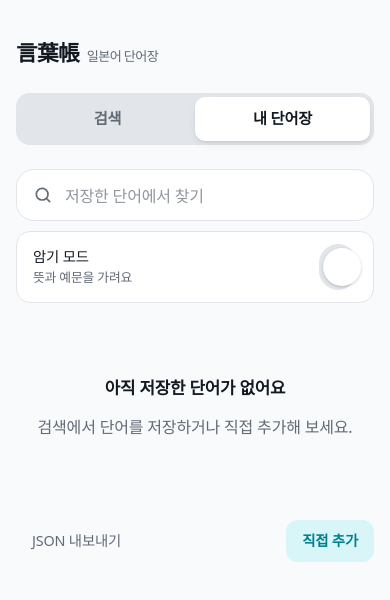
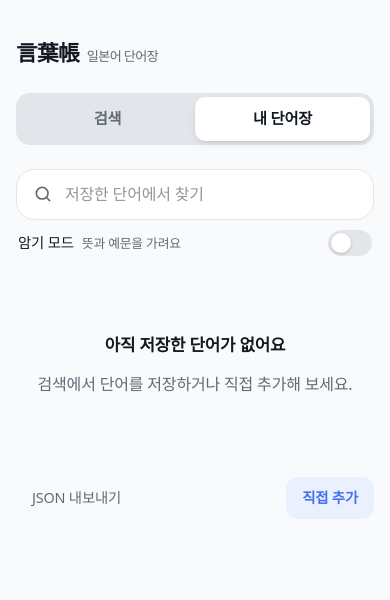
Before and after one commit to intel051/jlpt, a website: page kotoba.html in a window 390 px wide. Both pictures are taken after a click on the tab "내 단어장". Drawn offline with Linux system fonts and the light colour scheme; a web font is replaced by a local one.

Commit message:
Add files via upload

```diff
--- a/kotoba.html
+++ b/kotoba.html
@@ -9,13 +9,13 @@
 <style>
 :root{
   --bg:oklch(98.4% .003 250);--surface:#fff;--ink:oklch(21% .02 255);--sub:oklch(52% .02 255);
-  --line:oklch(92% .006 255);--accent:oklch(54% .11 205);--accent-soft:oklch(95% .03 205);--danger:oklch(56% .18 25);
+  --line:oklch(92% .006 255);--accent:#4371f0;--accent-soft:#ebf0fe;--danger:oklch(56% .18 25);
   --ease:cubic-bezier(.22,1,.36,1);
   color-scheme:light dark;
 }
 @media (prefers-color-scheme:dark){
   :root{--bg:oklch(17% .012 255);--surface:oklch(21% .014 255);--ink:oklch(95% .006 255);--sub:oklch(68% .015 255);
-  --line:oklch(29% .014 255);--accent:oklch(76% .11 200);--accent-soft:oklch(27% .04 205);--danger:oklch(72% .15 25)}
+  --line:oklch(29% .014 255);--accent:#6f8ff5;--accent-soft:#1d284b;--danger:oklch(72% .15 25)}
 }
 *{box-sizing:border-box;margin:0}
 html{-webkit-text-size-adjust:100%}
@@ -113,9 +113,9 @@ dialog[open]::backdrop{background:oklch(15% .02 255/.4);backdrop-filter:blur(6px
 @starting-style{dialog[open]::backdrop{background:oklch(15% .02 255/0);backdrop-filter:blur(0)}}
 dialog h2{font-size:1.2rem;margin-bottom:16px}
 form{display:grid;gap:12px}
-label{display:grid;gap:6px;font-size:.85rem;color:var(--sub);font-weight:500}
-label input,label textarea{border:1px solid var(--line);background:var(--bg);border-radius:12px;padding:11px 14px;font-size:1rem;color:var(--ink);outline:0;resize:none;field-sizing:content;min-height:46px;transition:border-color .25s,box-shadow .3s}
-label input:focus,label textarea:focus{border-color:var(--accent);box-shadow:0 0 0 4px color-mix(in oklch,var(--accent) 16%,transparent)}
+dialog label{display:grid;gap:6px;font-size:.85rem;color:var(--sub);font-weight:500}
+dialog label input,dialog label textarea{border:1px solid var(--line);background:var(--bg);border-radius:12px;padding:11px 14px;font-size:1rem;color:var(--ink);outline:0;resize:none;field-sizing:content;min-height:46px;transition:border-color .25s,box-shadow .3s}
+dialog label input:focus,dialog label textarea:focus{border-color:var(--accent);box-shadow:0 0 0 4px color-mix(in oklch,var(--accent) 16%,transparent)}
 .row{display:flex;gap:8px;justify-content:flex-end;margin-top:8px}
 
 #toast{position:fixed;left:50%;bottom:max(24px,env(safe-area-inset-bottom));translate:-50% 0;background:var(--ink);color:var(--bg);padding:11px 18px;border-radius:99px;font-size:.9rem;font-weight:500;
@@ -162,6 +162,15 @@ dialog h2{margin:0}.dh .ico{margin-right:-8px}
   .tabs{max-width:360px}
   #results,#saved{grid-template-columns:repeat(2,minmax(0,1fr));align-items:start}
   .empty{grid-column:1/-1}
+}
+.switch input{width:44px;height:26px;padding:0;border:0;min-height:0;flex:none}
+.switch input::after{inset:3px auto 3px 3px}
+.switch input:checked::after{translate:18px 0}
+@media (max-width:560px){
+  .tools{gap:6px}
+  .switch{padding:4px 2px;background:none;border:0;border-radius:0;font-weight:500;color:var(--ink)}
+  .switch span{display:flex;align-items:baseline;flex-wrap:wrap;column-gap:8px}
+  .switch small{display:inline;margin:0}
 }
 </style>
 </head>
```
